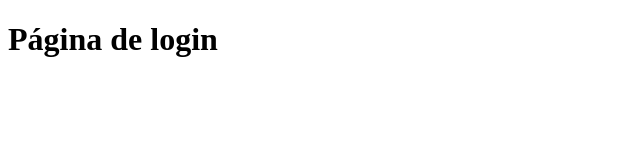
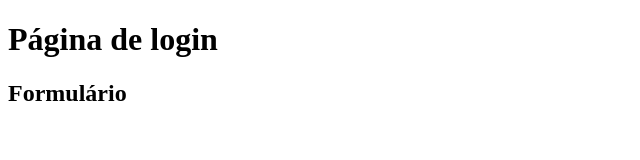
Before and after one commit to 4lmeida/aulagithub, a plain HTML site: page login.html in a window 1280 px wide. Shown: the whole page, without its empty margins (0-640 px from the left). Drawn offline with Linux system fonts and the light colour scheme.

Commit message:
(y) Criado formulário do login

```diff
--- a/login.html
+++ b/login.html
@@ -8,5 +8,6 @@
 </head>
 <body>
     <h1>Página de login</h1>
+    <h2>Formulário</h2>
 </body>
 </html>
```
